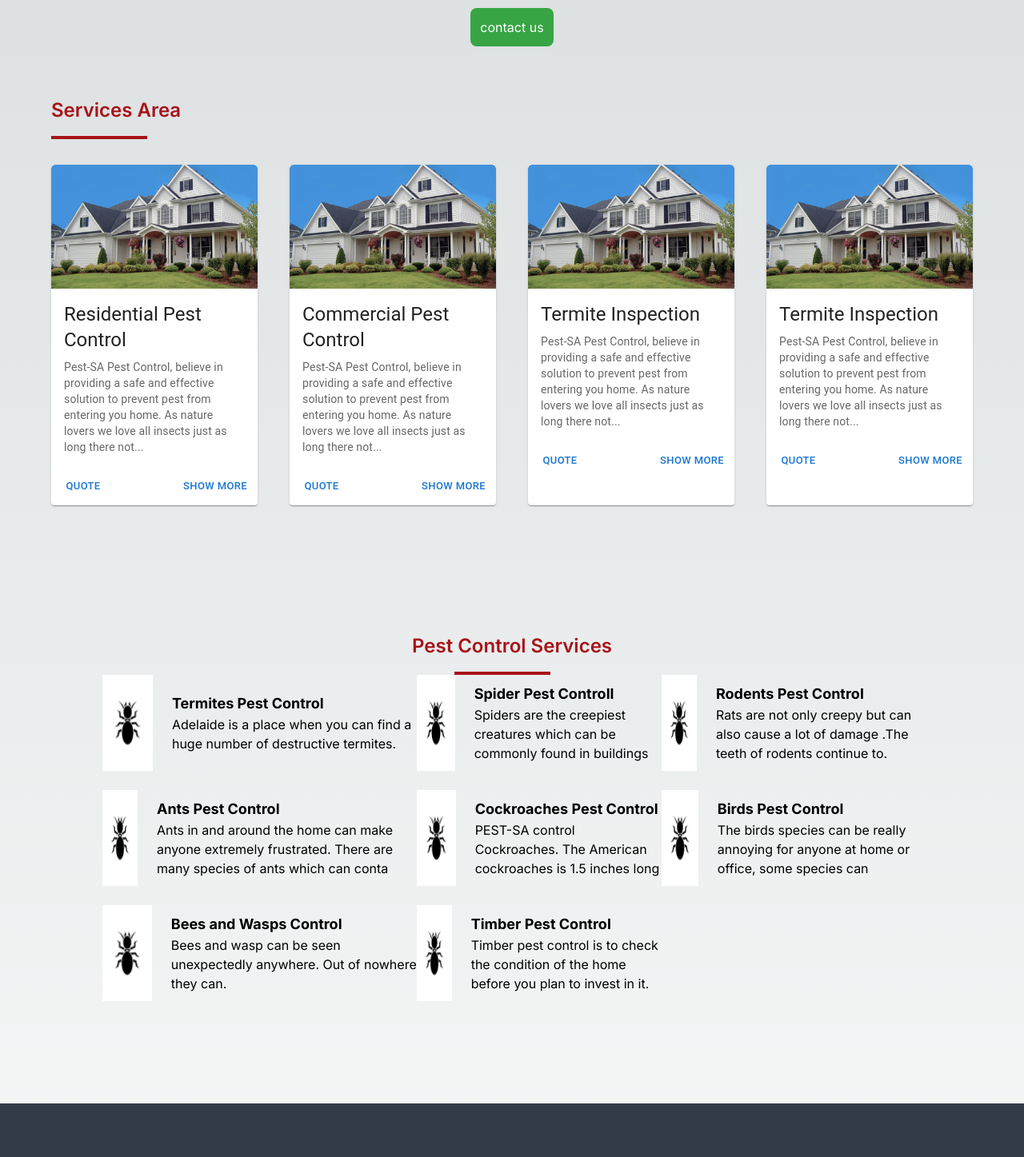
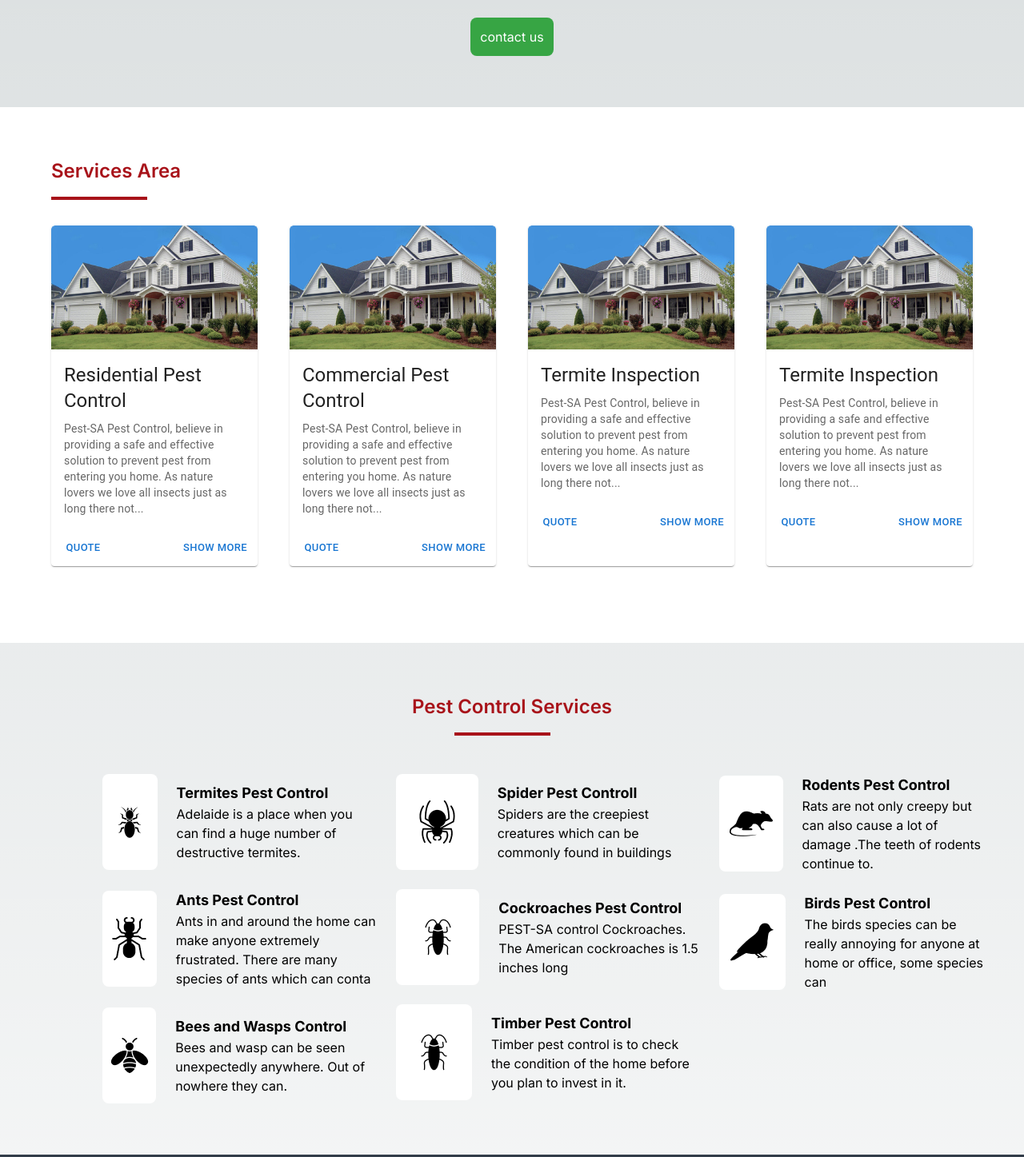
Before and after one commit to SagarGharti/Pest-Sa, a Next.js app: page /services in a window 1280 px wide. Shown: the part 480-1927 px from the top of the page at 80% size. Built offline with nearby package versions, Linux system fonts and the light colour scheme.

Commit message:
update: the navbar, UI: services, homepage: Ui of overall rating box

```diff
--- a/src/app/Components/Navbar/index.jsx
+++ b/src/app/Components/Navbar/index.jsx
@@ -8,10 +8,10 @@ function Navbar() {
     { name: "Home", path: "/" },
     { name: "About", path: "/about" },
     { name: "Residential", path: "/residential" },
-    { name: "Commercial", path: "/commercial" },
+    // { name: "Commercial", path: "/commercial" },
     { name: "Services", path: "/services" },
-    { name: "Testimonials", path: "/testimonials" },
-    { name: "Blog", path: "/blog" },
+    // { name: "Testimonials", path: "/testimonials" },
+    // { name: "Blog", path: "/blog" },
     { name: "Contact", path: "/contact" },
   ];
 
@@ -28,7 +28,8 @@ function Navbar() {
   };
 
   return (
-    <div className="relative ">
+    <div className="relative">
+    <div className="sticky top-0 z-10">
       <div className="flex items-center justify-between px-[5%] py-4 bg-white shadow-md lg:bg-white">
         <div>
           <Image src="/Logo.png" height={200} width={200} alt="Logo" />
@@ -74,6 +75,7 @@ function Navbar() {
         </div>
       )}
     </div>
+  </div>
   );
 }
 
--- a/src/app/home.js
+++ b/src/app/home.js
@@ -9,17 +9,17 @@ import Header from "./Components/Header";
 import Navbar from "./Components/Navbar";
 import Footer from "./Components/Footer";
 import ContactUs from "./Components/Contact";
-
+import { FcGoogle } from "react-icons/fc";
 
 function HeroSection() {
   return (
     <div>
       <div
-        className=" relative bg-cover bg-center h-[526px] w-full flex items-center"
+        className="relative bg-cover bg-center pt-[7%] pb-12 w-full flex items-center "
         style={{ backgroundImage: `url('/homepage.png')` }}
       >
         <div className="absolute inset-0 bg-neutral opacity-40"></div>
-        <div className="flex justify-between items-center w-full z-10">
+        <div className="flex justify-between items-center w-full z-10 flex-col lg:flex-row">
           <div className="mx-20">
             <p className="text-5xl font-semibold text-white w-[520px] mb-4">
               Reliable Guaranteed & Affordable Pest Control
@@ -28,32 +28,42 @@ function HeroSection() {
               Show More
             </button>
           </div>
-          <div className="flex-1 flex justify-end mx-20">
+          <div className="flex-1 flex justify-end mx-20 relative">
             <div className="w-[523px] h-[349px] rounded-lg relative">
-              <div className="bg-neutral-3 absolute w-full h-[20%]">
+              <div className="bg-neutral-3 absolute w-full h-[20%] top-0 rounded-lg">
                 <p className="text-2xl text-white font-semibold text-center py-5">
                   Overall Rating
                 </p>
               </div>
-              <div className="bg-white w-full h-[80%] opacity-80 absolute bottom-0">
-                <div className="rounded-lg">
-                  <p className="text-success">Call/SMS -Instant Chat Now</p>
-
+              <div className="bg-white w-full h-[80%] opacity-85 absolute bottom-0 rounded-b-lg"></div>
+              <div className="absolute inset-0 flex flex-col items-center justify-center gap-6 py-12">
+                <div className="bg-white relative z-20 p-3 rounded-md mt-15 w-[70%]">
+                  <p className="text-primary-2 text-lg text-center font-medium">
+                    Call/SMS - Instant Chat Now
+                  </p>
+                </div>
+                <div className="flex gap-2 z-20">
+                  <IoIosCall className="h-6 w-6" />
+                  <p className="font-bold text-lg">
+                    Call Now{" "}
+                    <span className="text-primary-4">0477 775 224</span>
+                  </p>
+                </div>
+                <div className="bg-secondary-4 w-40 text-white rounded-lg flex z-20 p-2 px-6 gap-3">
+                  <p className="text-xl font-semibold">5</p>
                   <div className="flex items-center justify-center">
-                    <IoIosCall className="h-6 w-6" />
-                    <p className="font-bold">
-                      Call Now{" "}
-                      <span className="text-primary-4">0477 775 224 </span>{" "}
-                    </p>
-                  </div>
-                  <div className="bg-secondary-4 w-40 text-white rounded-lg flex">
-                    <p className="text-xl">5</p>
                     <Star />
                     <Star />
                     <Star />
                     <Star />
                     <Star />
                   </div>
+                </div>
+                <div className="flex gap-4">
+                  <p className="font-bold text-lg underline z-20">
+                    Read Reviews
+                  </p>
+                  <FcGoogle className="h-7 w-7" />
                 </div>
               </div>
             </div>
@@ -64,6 +74,7 @@ function HeroSection() {
     </div>
   );
 }
+
 function PestControlBanner() {
   return (
     <div className="w-full bg-neutral mb-12">
@@ -324,8 +335,6 @@ function Testimonials() {
   );
 }
 
-
-
 export default function Home() {
   return (
     <div className="bg-white">
--- a/src/app/services/page.jsx
+++ b/src/app/services/page.jsx
@@ -44,7 +44,7 @@ function HeroSection() {
 
   function ServicesArea() {
     return (
-      <div className="px-[5%]">
+      <div className="px-[5%] bg-white py-[5%]">
         <div className="w-[30%] flex flex-col">
           <p className="text-secondary-2 text-2xl font-semibold">Services Area</p>
           <div className="bg-secondary-2 h-1 w-30 mt-4 mr-6"></div>
@@ -91,16 +91,16 @@ function HeroSection() {
 
   function PestControlServices (){
     return(
-      <div className="p-[10%]">
+      <div className="px-[10%] py-[5%]">
         <div className="w-full flex flex-col items-center">
           <p className="text-secondary-2 text-2xl font-semibold">Pest Control Services</p>
           <div className="bg-secondary-2 h-1 w-30 mt-4 mr-6"></div>
         </div>
-      <div className="flex  w-full">
+      <div className="flex w-full pt-12 gap-6">
       <div className="flex flex-col gap-6" >
           <div className="flex gap-6 items-center">
-           <div className="bg-white h-30 w-30 flex justify-center items-center">
-           <img src="/termite.png" className="h-20 w-20"/>
+           <div className="bg-white flex justify-center items-center w-40 h-30 rounded-lg">
+           <img src="/termite.png" />
            </div>
            <div >
            <p className="text-lg font-bold">Termites Pest Control</p>
@@ -108,8 +108,8 @@ function HeroSection() {
            </div>
           </div>
           <div className="flex gap-6 items-center">
-           <div className="bg-white h-30 w-30 flex justify-center items-center">
-           <img src="/termite.png" className="h-20 w-20"/>
+           <div className="bg-white flex justify-center items-center w-60 h-30 rounded-lg">
+           <img src="/ant.png" />
            </div>
            <div >
            <p className="text-lg font-bold">Ants Pest Control</p>
@@ -117,8 +117,8 @@ function HeroSection() {
            </div>
           </div>
           <div className="flex gap-6 items-center">
-           <div className="bg-white h-30 w-30 flex justify-center items-center">
-           <img src="/termite.png" className="h-20 w-20"/>
+           <div className="bg-white  flex justify-center items-center  w-40 h-30 rounded-lg">
+           <img src="/bee.png" />
            </div>
            <div >
            <p className="text-lg font-bold">Bees and Wasps Control</p>
@@ -130,8 +130,8 @@ function HeroSection() {
          <div className="flex flex-col gap-6">
 
           <div className="flex gap-6 items-center">
-           <div className="bg-white h-30 w-30 flex justify-center items-center">
-           <img src="/termite.png" className="h-20 w-20"/>
+           <div className="bg-white flex justify-center items-center w-60 h-30 rounded-lg">
+           <img src="/spider.png"/>
            </div>
            <div >
            <p className="text-lg font-bold">Spider Pest Controll</p>
@@ -139,8 +139,8 @@ function HeroSection() {
            </div>
           </div>
           <div className="flex gap-6 items-center">
-           <div className="bg-white h-30 w-30 flex justify-center items-center">
-           <img src="/termite.png" className="h-20 w-20"/>
+           <div className="bg-white flex justify-center items-center w-60 h-30 rounded-lg">
+           <img src="/cockroach.png"/>
            </div>
            <div >
            <p className="text-lg font-bold">Cockroaches Pest Control</p>
@@ -148,8 +148,8 @@ function HeroSection() {
            </div>
           </div>
           <div className="flex gap-6 items-center">
-           <div className="bg-white h-30 w-30 flex justify-center items-center">
-           <img src="/termite.png" className="h-20 w-20"/>
+           <div className="bg-white h-30 w-60 flex justify-center items-center rounded-lg">
+           <img src="/cockroach.png"/>
            </div>
            <div >
            <p className="text-lg font-bold">Timber Pest Control</p>
@@ -161,8 +161,8 @@ function HeroSection() {
 
           <div className="flex flex-col gap-6">
           <div className="flex gap-6 items-center">
-           <div className="bg-white h-30 w-30 flex justify-center items-center">
-           <img src="/termite.png" className="h-20 w-20"/>
+           <div className="bg-white h-30 w-60 flex justify-center items-center rounded-lg">
+           <img src="/rat.png"/>
            </div>
            <div>
            <p className="text-lg font-bold">Rodents Pest Control</p>
@@ -170,8 +170,8 @@ function HeroSection() {
            </div>
           </div>
           <div className="flex gap-6 items-center">
-           <div className="bg-white h-30 w-30 flex justify-center items-center">
-           <img src="/termite.png" className="h-20 w-20"/>
+           <div className="bg-white h-30 w-60 flex justify-center items-center rounded-lg">
+           <img src="/pigeon.png"/>
            </div>
            <div >
            <p className="text-lg font-bold">Birds Pest Control</p>
```
